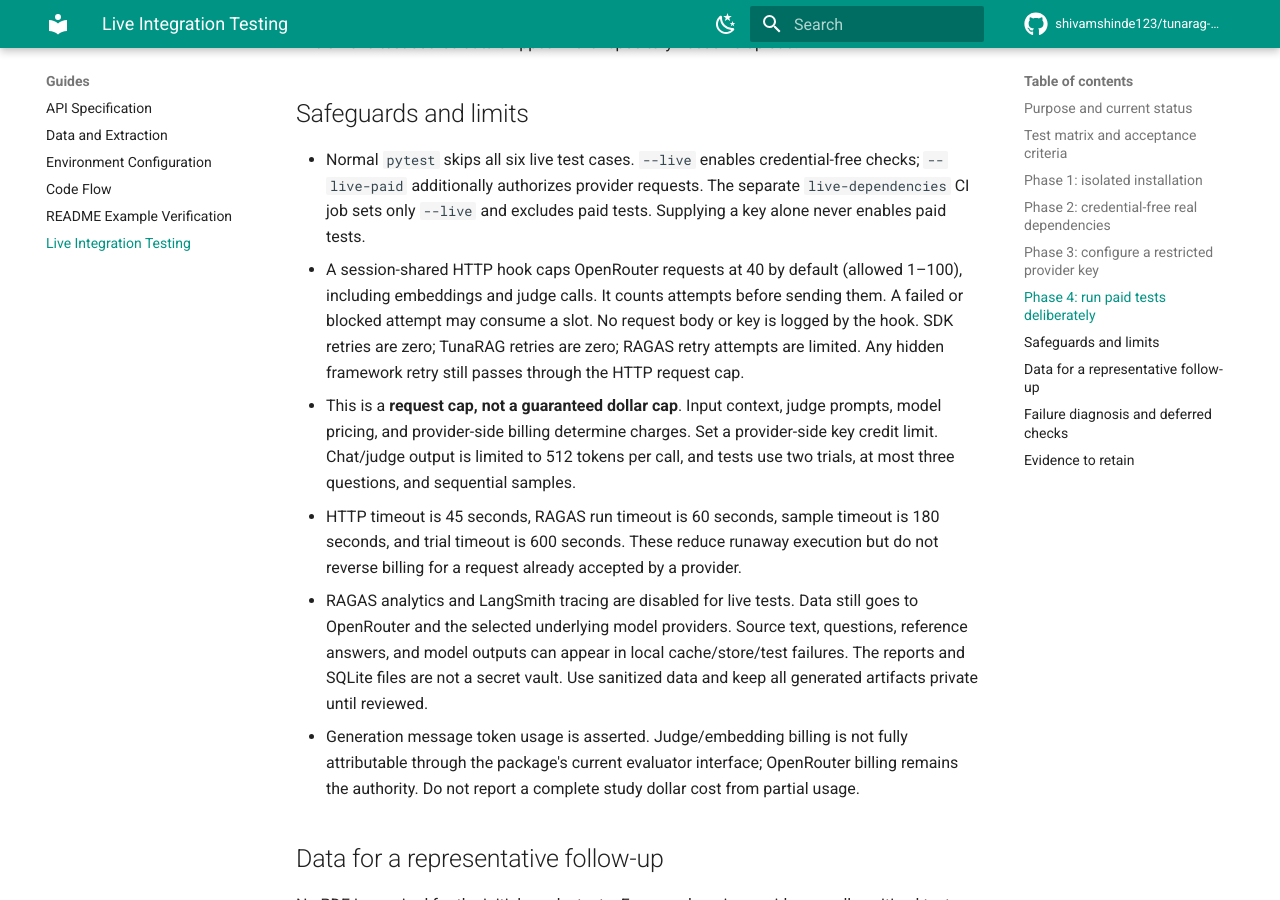
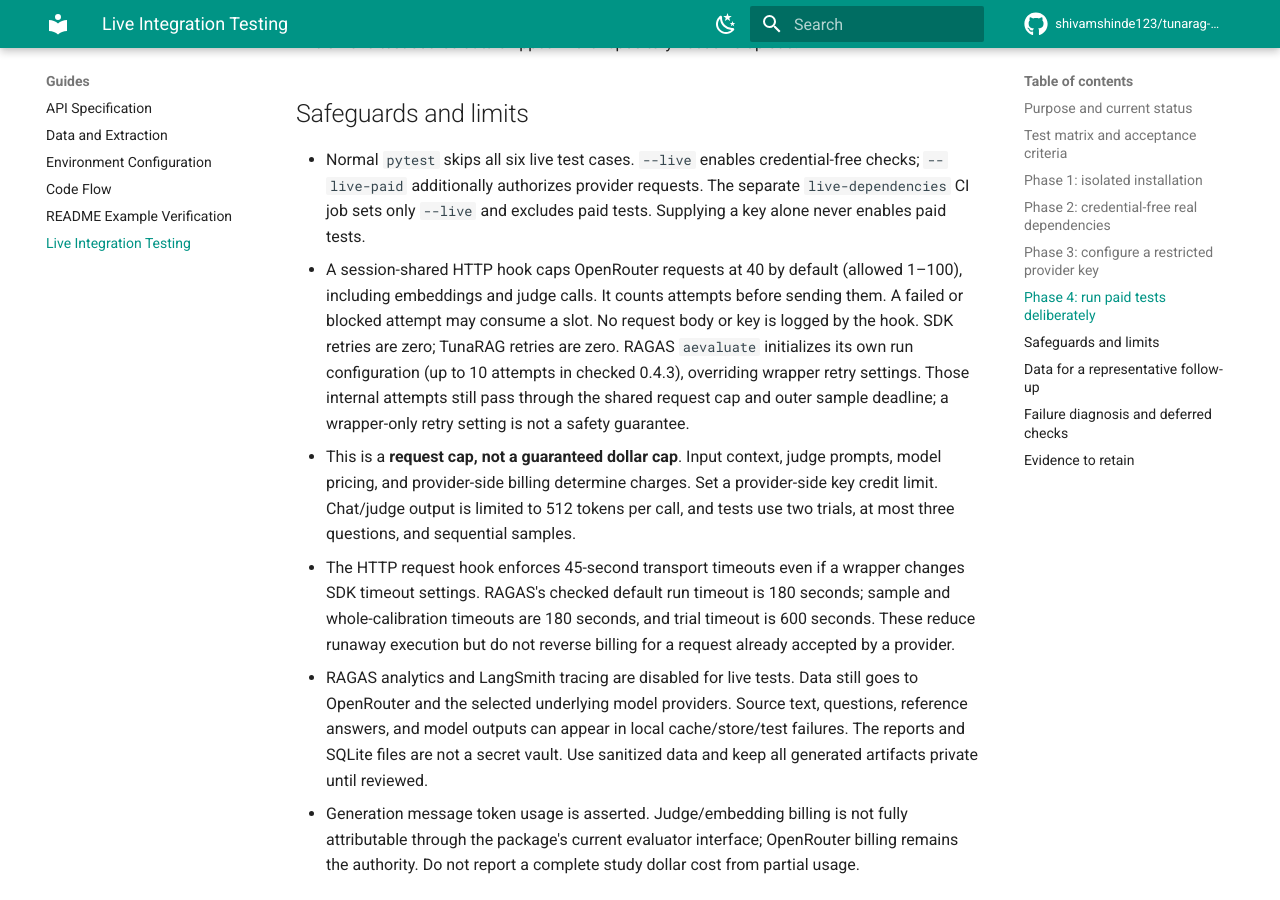
Before and after one commit to shivamshinde123/tunarag-python, an MkDocs documentation site: the page built from docs/live-integration-test-plan.md, in a window 1280 px wide and 900 px high, scrolled down 3682 px. Built offline with MkDocs 1.6.1 and Material for MkDocs 9.7.7, drawn with Linux system fonts in a browser that asks for light colours; comment, search, counter and statistics services are not loaded.

Commit message:
test: enforce transport deadlines across RAGAS internal retries

```diff
--- a/docs/live-integration-test-plan.md
+++ b/docs/live-integration-test-plan.md
@@ -132,14 +132,18 @@ results first. The smoke-test source data shipped in the repository needs no upl
 - A session-shared HTTP hook caps OpenRouter requests at 40 by default (allowed 1–100),
   including embeddings and judge calls. It counts attempts before sending them. A
   failed or blocked attempt may consume a slot. No request body or key is logged by
-  the hook. SDK retries are zero; TunaRAG retries are zero; RAGAS retry attempts are
-  limited. Any hidden framework retry still passes through the HTTP request cap.
+  the hook. SDK retries are zero; TunaRAG retries are zero. RAGAS `aevaluate` initializes
+  its own run configuration (up to 10 attempts in checked 0.4.3), overriding wrapper
+  retry settings. Those internal attempts still pass through the shared request cap
+  and outer sample deadline; a wrapper-only retry setting is not a safety guarantee.
 - This is a **request cap, not a guaranteed dollar cap**. Input context, judge prompts,
   model pricing, and provider-side billing determine charges. Set a provider-side
   key credit limit. Chat/judge output is limited to 512 tokens per call, and tests use
   two trials, at most three questions, and sequential samples.
-- HTTP timeout is 45 seconds, RAGAS run timeout is 60 seconds, sample timeout is 180
-  seconds, and trial timeout is 600 seconds. These reduce runaway execution but do
+- The HTTP request hook enforces 45-second transport timeouts even if a wrapper
+  changes SDK timeout settings. RAGAS's checked default run timeout is 180 seconds;
+  sample and whole-calibration timeouts are 180 seconds, and trial timeout is 600
+  seconds. These reduce runaway execution but do
   not reverse billing for a request already accepted by a provider.
 - RAGAS analytics and LangSmith tracing are disabled for live tests. Data still goes
   to OpenRouter and the selected underlying model providers. Source text, questions,
```
Also changed, not shown: 3 other files.
